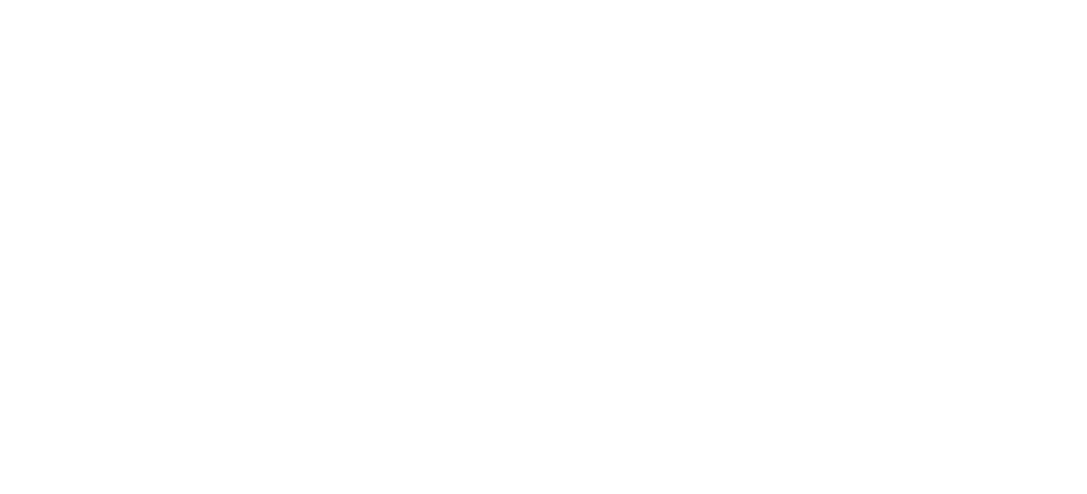
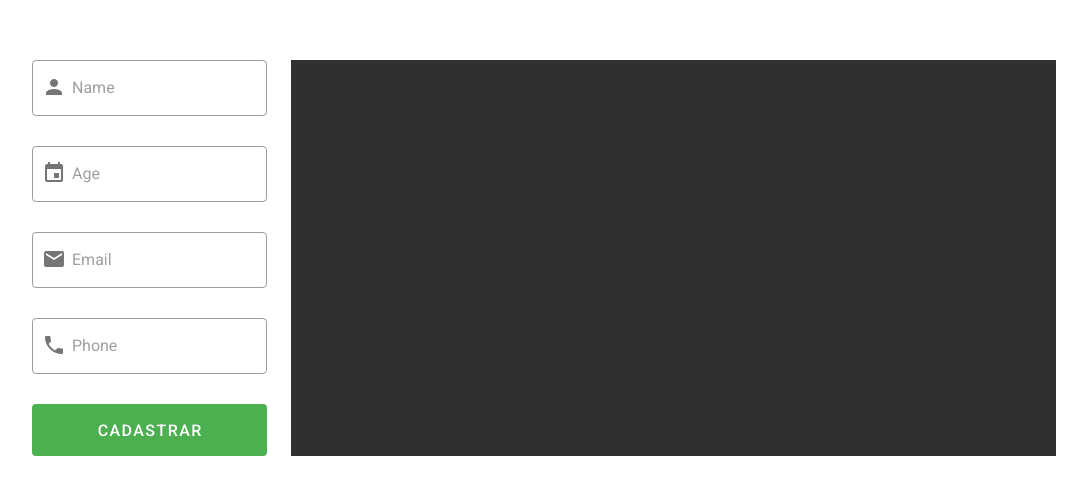
Before and after one commit to erickrodrigs/contact-list, a Vue app: page / in a window 1280 px wide. Shown: the part 142-636 px from the top of the page, without its empty margins (96-1183 px from the left). Built offline with nearby package versions, Linux system fonts and the light colour scheme.

Commit message:
add form structure

```diff
--- a/src/App.vue
+++ b/src/App.vue
@@ -1,15 +1,25 @@
 <template>
   <v-app>
-    <v-main>
+    <div class="d-flex justify-center flex-wrap mx-auto my-auto" style="width: 80%;">
+      <aside class="mr-6" style="">
+        <ContactForm />
+      </aside>
+      <v-main width="300px" style="background-color: #303030">
 
-    </v-main>
+
+      </v-main>
+    </div>
   </v-app>
 </template>
 
 <script>
+import ContactForm from './components/ContactForm';
 
 export default {
   name: 'App',
+  components: {
+    ContactForm
+  },
   data: () => ({
     //
   }),
--- /dev/null
+++ b/src/components/ContactForm.vue
@@ -0,0 +1,19 @@
+<template>
+  <v-form>
+    <v-text-field prepend-inner-icon="mdi-account pb-1 mr-1" outlined placeholder="Name"></v-text-field>
+    <v-text-field prepend-inner-icon="mdi-calendar pb-1 mr-1" outlined placeholder="Age"></v-text-field>
+    <v-text-field prepend-inner-icon="mdi-email pb-1 mr-1" outlined placeholder="Email" type="email"></v-text-field>
+    <v-text-field prepend-inner-icon="mdi-phone pb-1 mr-1" outlined placeholder="Phone"></v-text-field>
+    <v-btn block x-large depressed color="success">Cadastrar</v-btn>
+  </v-form>
+</template>
+
+<script>
+export default {
+
+}
+</script>
+
+<style>
+
+</style>
```
